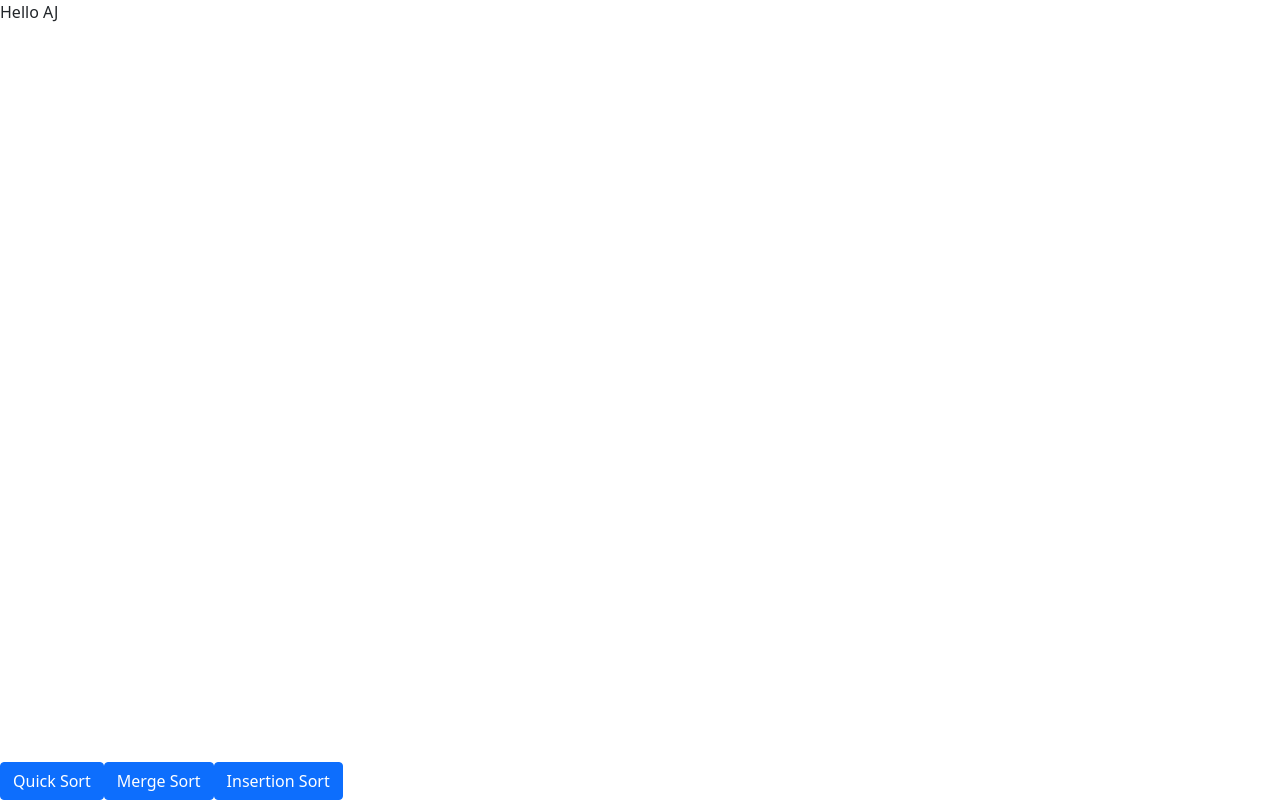
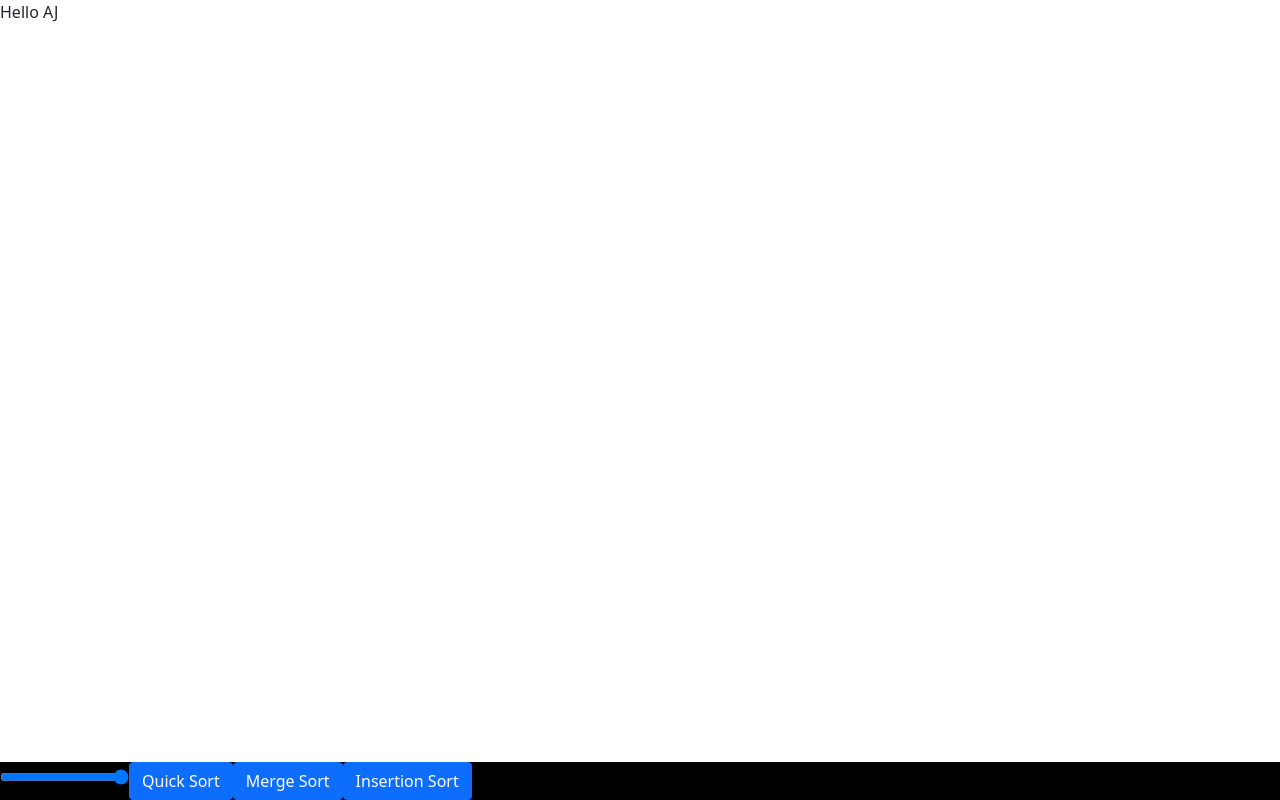
Before and after one commit to senoralikz/sorting-visualizer, a React (Create React App) app: page / in a window 1280 px wide. Built offline with nearby package versions, Linux system fonts and the light colour scheme.

Commit message:
added node-sass package and bar slider component

```diff
--- a/package.json
+++ b/package.json
@@ -7,6 +7,7 @@
     "@testing-library/react": "^11.2.7",
     "@testing-library/user-event": "^12.8.3",
     "bootstrap": "^5.1.3",
+    "node-sass": "^6.0.1",
     "react": "^17.0.2",
     "react-bootstrap": "^2.0.2",
     "react-dom": "^17.0.2",
--- a/public/index.html
+++ b/public/index.html
@@ -24,7 +24,15 @@
       work correctly both with client-side routing and a non-root public URL.
       Learn how to configure a non-root public URL by running `npm run build`.
     -->
-    <title>React App</title>
+
+    <link
+      rel="stylesheet"
+      href="https://cdn.jsdelivr.net/npm/bootstrap@5.1.3/dist/css/bootstrap.min.css"
+      integrity="sha384-1BmE4kWBq78iYhFldvKuhfTAU6auU8tT94WrHftjDbrCEXSU1oBoqyl2QvZ6jIW3"
+      crossorigin="anonymous"
+    />
+
+    <title>Sorting Visualizer</title>
   </head>
   <body>
     <noscript>You need to enable JavaScript to run this app.</noscript>
--- /dev/null
+++ b/src/components/BarSlider.js
@@ -0,0 +1,7 @@
+import React from "react";
+
+const BarSlider = () => {
+  return <input type="range" min="1" max="50" />;
+};
+
+export default BarSlider;
--- a/src/components/Footer.js
+++ b/src/components/Footer.js
@@ -1,10 +1,12 @@
 import React from "react";
-import Buttons from "./Buttons";
+import BarSlider from "./BarSlider";
+import SortButtons from "./SortButtons";
 
 const Footer = () => {
   return (
     <footer>
-      <Buttons />
+      <BarSlider />
+      <SortButtons />
     </footer>
   );
 };
--- a/src/components/Buttons.js
+++ b/src/components/SortButtons.js
@@ -1,7 +1,7 @@
 import React from "react";
 import Button from "react-bootstrap/Button";
 
-const Buttons = () => {
+const SortButtons = () => {
   const quickSortButton = () => {
     console.log("quick sort button");
   };
@@ -23,4 +23,4 @@ const Buttons = () => {
   );
 };
 
-export default Buttons;
+export default SortButtons;
--- /dev/null
+++ b/src/styles/index.scss
@@ -0,0 +1,12 @@
+@import "~bootstrap/scss/bootstrap";
+
+footer {
+  position: absolute;
+  bottom: 0;
+  width: 100%;
+  background-color: #000;
+}
+
+.button-why {
+  background-color: purple;
+}
```
Also changed, not shown: src/index.js (+6 -6 lines), src/styles/index.css (renamed from src/index.css), 1 other file (tests, documents, lock files or other folders).
